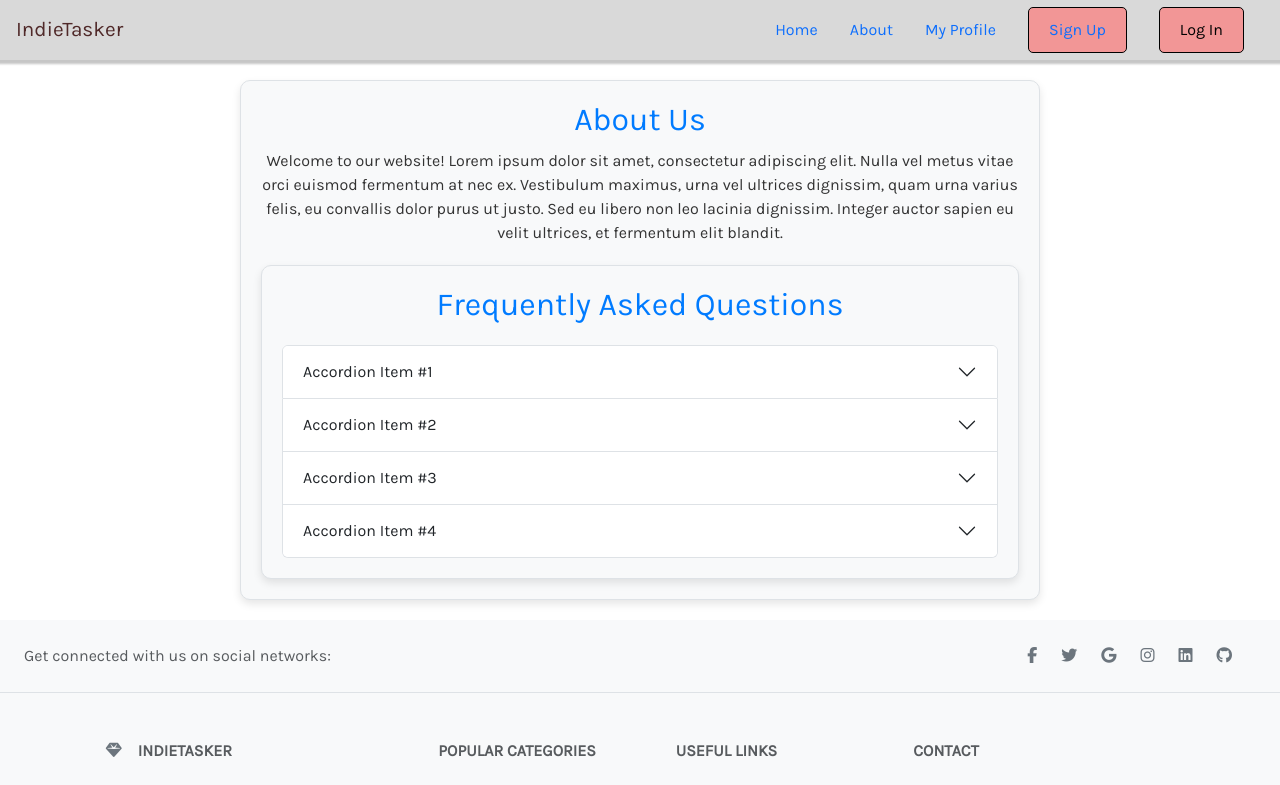
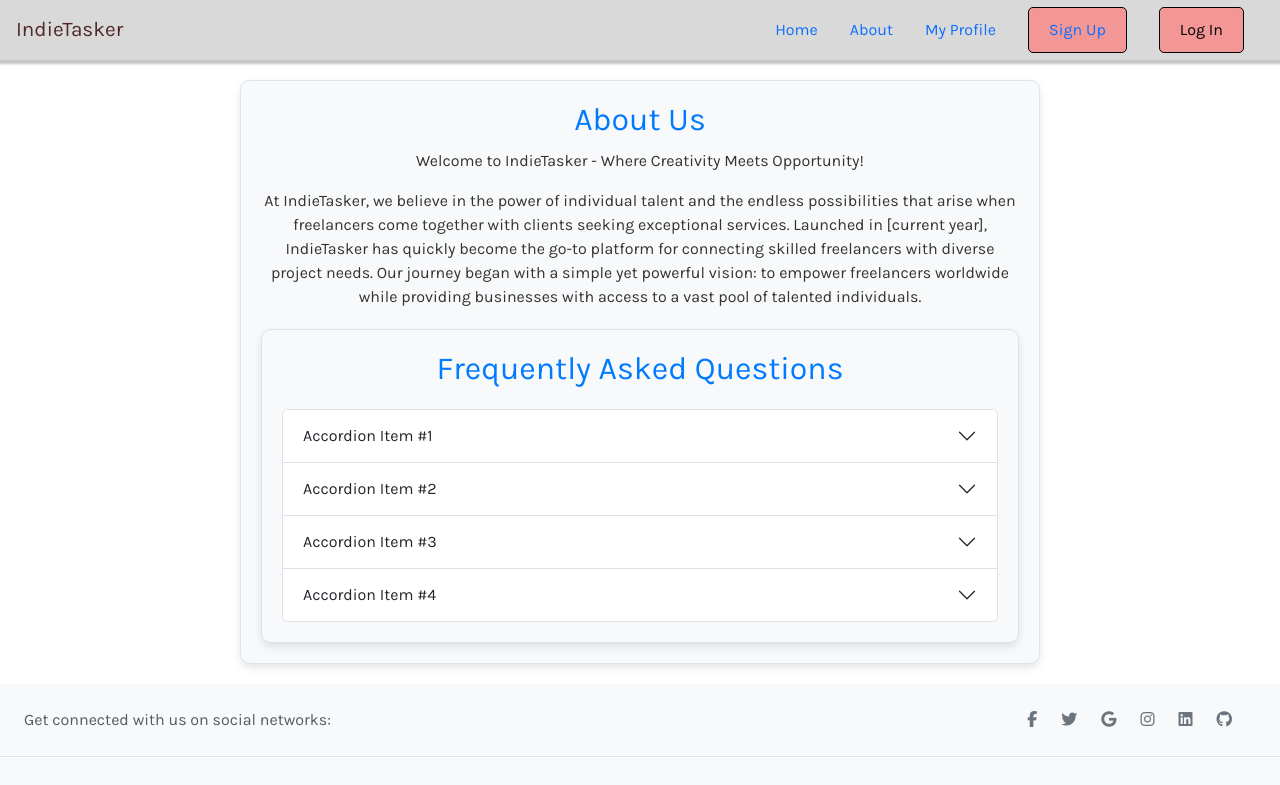
Before and after one commit to Moh-Zaman/IndieTasker, a React (Vite) app: page /about in a window 1280 px wide. Shown: the top 785 px of the page. Built offline with nearby package versions, Linux system fonts and the light colour scheme.

Commit message:
added about section dessription

```diff
--- a/src/pages/About/About.jsx
+++ b/src/pages/About/About.jsx
@@ -7,9 +7,9 @@ export default function About() {
     <div className="about">
       <div className="about-content">
         <h2 className="about-heading">About Us</h2>
-        <p className="about-text">
-          Welcome to our website! Lorem ipsum dolor sit amet, consectetur adipiscing elit. Nulla vel metus vitae orci euismod fermentum at nec ex. Vestibulum maximus, urna vel ultrices dignissim, quam urna varius felis, eu convallis dolor purus ut justo. Sed eu libero non leo lacinia dignissim. Integer auctor sapien eu velit ultrices, et fermentum elit blandit.
-        </p>
+        <div className="about-text">
+        <p>Welcome to IndieTasker - Where Creativity Meets Opportunity!</p> <p>At IndieTasker, we believe in the power of individual talent and the endless possibilities that arise when freelancers come together with clients seeking exceptional services. Launched in [current year], IndieTasker has quickly become the go-to platform for connecting skilled freelancers with diverse project needs. Our journey began with a simple yet powerful vision: to empower freelancers worldwide while providing businesses with access to a vast pool of talented individuals.</p>
+      </div>
       </div>
       <FAQ />
     </div>
```
